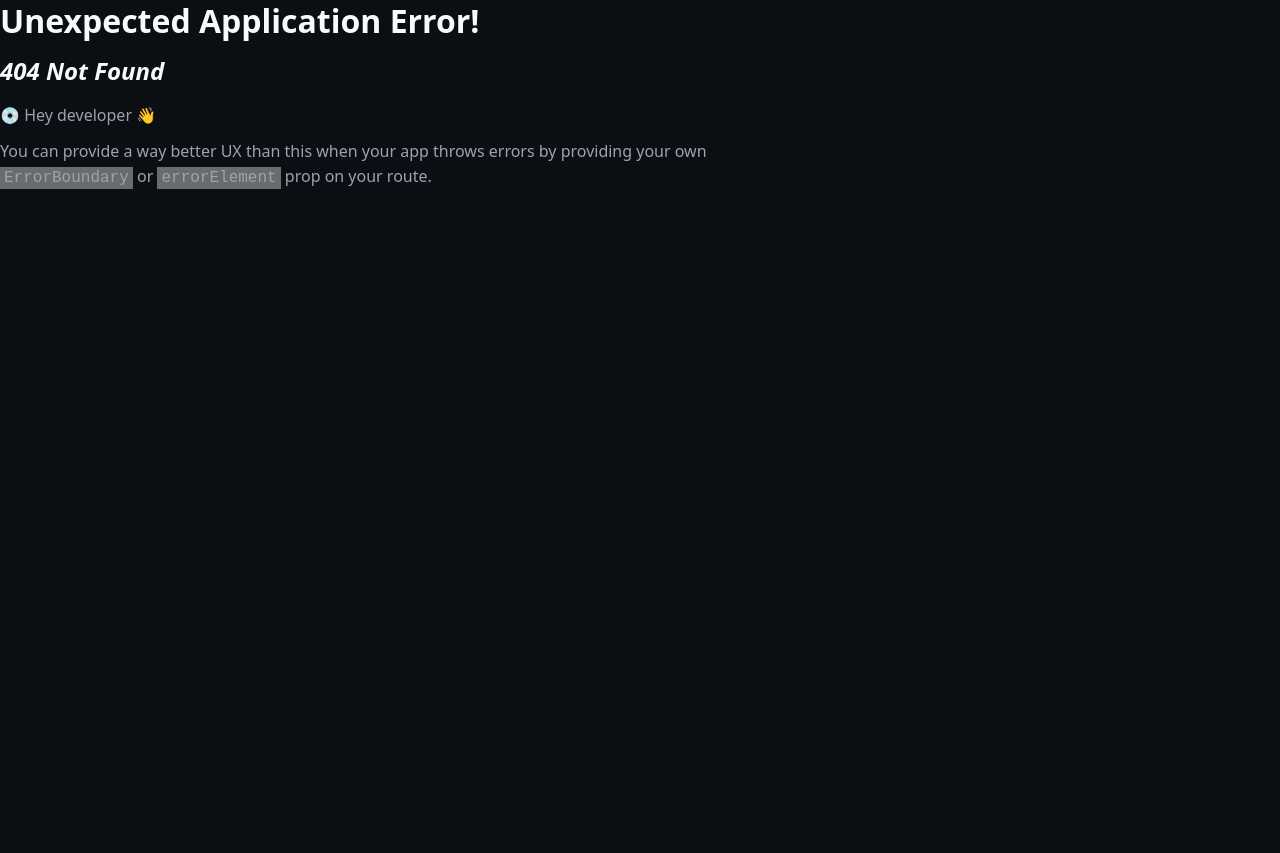
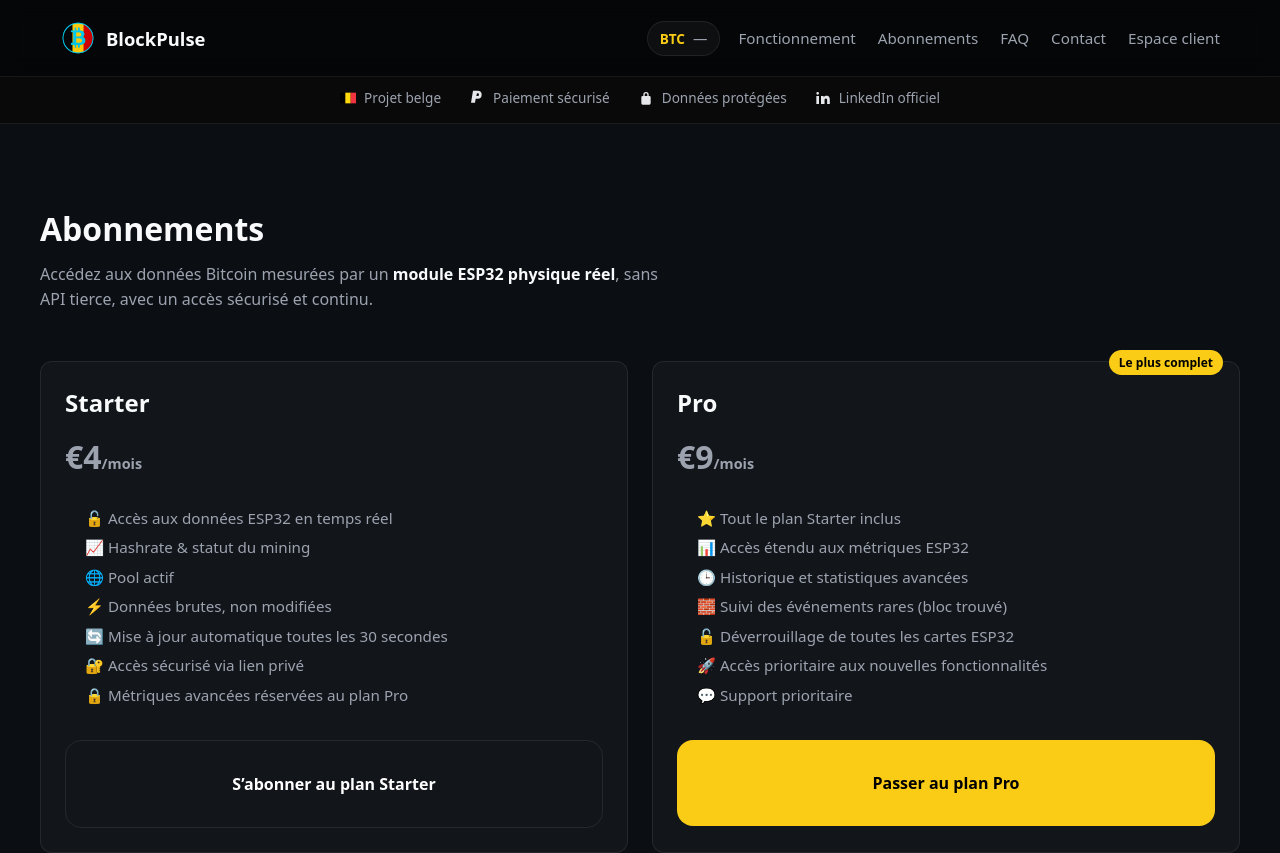
Before and after one commit to cdevl3749/blockpulse-coming-soon, a React (Vite) app: page /abonnements in a window 1280 px wide. Before the commit this address had no page. Shown: the top 853 px of the page. Before the commit the page ends 800 px from the top, so only its background shows below. Built offline with nearby package versions, Linux system fonts and the light colour scheme; no server answers.

Commit message:
ajout abonement

```diff
--- a/src/app/router.jsx
+++ b/src/app/router.jsx
@@ -24,6 +24,8 @@ import PaymentCancel from "../pages/paiement/PaymentCancel";
 import MonEspace from "../pages/MonEspace";
 import AdminClients from "../pages/AdminClients";
 import DashboardSecure from "../pages/DashboardSecure";
+import Abonnements from "../pages/Abonnements";
+
 
 export const router = createBrowserRouter([
   {
@@ -36,6 +38,7 @@ export const router = createBrowserRouter([
       { path: "bonus-potentiel", element: <BonusPotentiel /> },
       { path: "temps-reel", element: <TempsReel /> },
       { path: "participer", element: <Participer /> },
+      { path: "abonnements", element: <Abonnements /> },
       { path: "contact", element: <Contact /> },
       { path: "faq", element: <FAQPage /> },
 
--- a/src/components/layout/Header.jsx
+++ b/src/components/layout/Header.jsx
@@ -153,7 +153,7 @@ export default function Header() {
         }`}
       >
         <Link to="/#fonctionnement">🔧 Fonctionnement</Link>
-        <Link to="/#abonnements">💎 Abonnements</Link>
+        <Link to="/abonnements">Abonnements</Link>
         <Link to="/#faq">❓ FAQ</Link>
         <Link to="/contact">✉️ Contact</Link>
 
--- /dev/null
+++ b/src/pages/Abonnements.jsx
@@ -0,0 +1,9 @@
+import Pricing from "../components/home/Pricing";
+
+export default function Abonnements() {
+  return (
+    <main>
+      <Pricing />
+    </main>
+  );
+}
```
